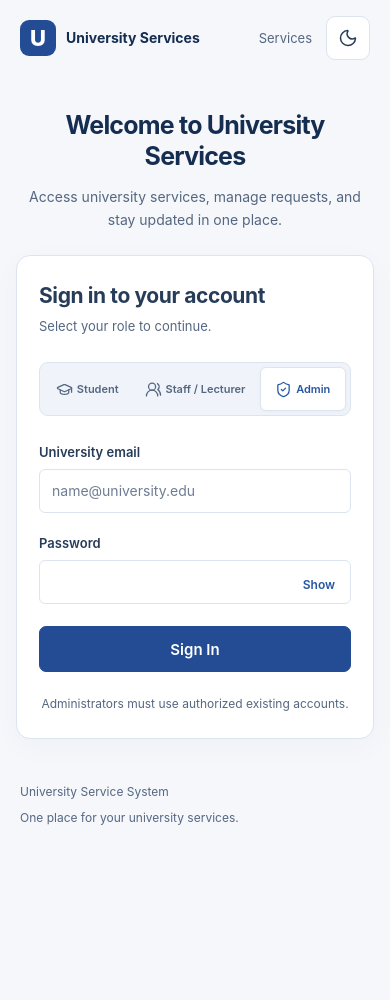
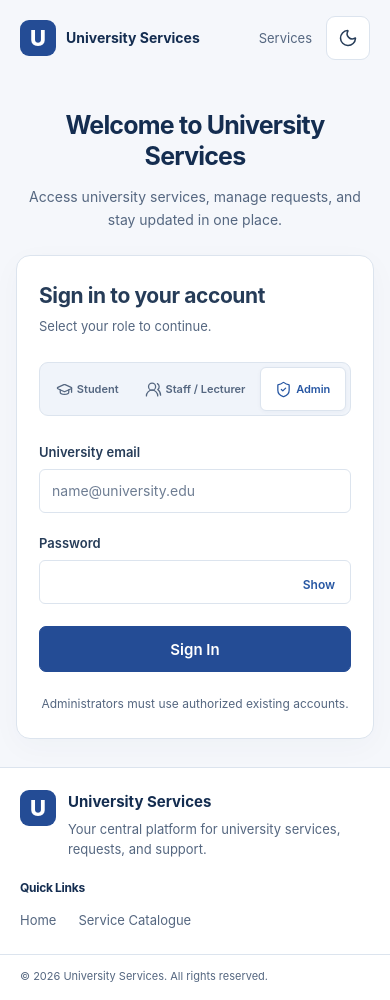
Before and after one commit to mohamadazeem/University-service-System, a React (Vite) app in the folder frontend/: page /admin/login in a window 390 px wide. Before the commit the page ends 844 px from the top, so only its background shows below. Built offline with nearby package versions, Linux system fonts and the light colour scheme; no server answers; a web font is replaced by a local one.

Commit message:
feat: implement site layout with footer component and responsive design adjustments

```diff
--- a/frontend/src/App.jsx
+++ b/frontend/src/App.jsx
@@ -1,6 +1,6 @@
 import { BrowserRouter, Routes, Route, Link, Navigate } from "react-router-dom";
 import AuthProvider from "./auth/AuthProvider";
-import Navbar from "./components/Navbar";
+import SiteLayout from "./components/SiteLayout";
 import ProtectedRoute from "./components/ProtectedRoute";
 import Home from "./pages/Home";
 import Login from "./pages/Login";
@@ -30,7 +30,7 @@ export default function App() {
   return (
     <BrowserRouter>
       <AuthProvider>
-        <Navbar />
+        <SiteLayout>
         <Routes>
           <Route path="/" element={<Home />} />
           <Route path="/login" element={<PortalSelection />} />
@@ -85,6 +85,7 @@ export default function App() {
             }
           />
         </Routes>
+        </SiteLayout>
       </AuthProvider>
     </BrowserRouter>
   );
--- /dev/null
+++ b/frontend/src/components/Footer.jsx
@@ -0,0 +1,11 @@
+import { Link } from "react-router-dom";
+
+export default function Footer() {
+  return <footer className="site-footer">
+    <div className="footer-main">
+      <div className="footer-brand"><span className="brand-mark" aria-hidden="true">U</span><div><strong>University Services</strong><p>Your central platform for university services, requests, and support.</p></div></div>
+      <nav aria-label="Footer navigation"><h2>Quick Links</h2><div><Link to="/">Home</Link><Link to="/services">Service Catalogue</Link></div></nav>
+    </div>
+    <div className="footer-copyright">© 2026 University Services. All rights reserved.</div>
+  </footer>;
+}
--- /dev/null
+++ b/frontend/src/components/SiteLayout.jsx
@@ -0,0 +1,11 @@
+import { useLocation } from "react-router-dom";
+import Navbar from "./Navbar";
+import Footer from "./Footer";
+
+export default function SiteLayout({ children }) {
+  const { pathname } = useLocation();
+  const publicEntry = ["/admin/login", "/staff/login", "/staff/register"].includes(pathname);
+  const workspace = !publicEntry && /^\/(admin|staff)(\/|$)/.test(pathname);
+  if (workspace) return <><Navbar />{children}</>;
+  return <div className="public-shell"><Navbar /><div className="public-content">{children}</div><Footer /></div>;
+}
--- a/frontend/src/main.jsx
+++ b/frontend/src/main.jsx
@@ -4,6 +4,7 @@ import { createRoot } from "react-dom/client";
 import App from "./App.jsx";
 import "./styles/global.css";
 import "./styles/theme.css";
+import "./styles/footer.css";
 
 createRoot(document.getElementById("root")).render(
   <StrictMode>
--- a/frontend/src/pages/Home.jsx
+++ b/frontend/src/pages/Home.jsx
@@ -55,10 +55,6 @@ export default function Home() {
         <div><h2>Need help getting started?</h2><p>Check the service catalogue for department information. For account access, contact your university's usual student support team.</p></div>
         <Link className="button-link secondary" to="/services">Find a service<Icon name="arrow" size={18} /></Link>
       </section>
-      <footer className="home-footer">
-        <div><strong>University Services</strong><p>One place for your university services and support.</p></div>
-        <nav aria-label="Footer navigation"><Link to="/services">Service catalogue</Link><Link to="/student/login">Student portal</Link><Link to="/admin/login">Admin portal</Link></nav>
-      </footer>
     </main>
   );
 }
--- a/frontend/src/pages/Login.jsx
+++ b/frontend/src/pages/Login.jsx
@@ -112,10 +112,6 @@ export default function Login() {
           </div>
         </section>
       </main>
-      <footer className="portal-footer">
-        <span>University Service System</span>
-        <span>One place for your university services.</span>
-      </footer>
     </div>
   );
 }
--- /dev/null
+++ b/frontend/src/styles/footer.css
@@ -0,0 +1,22 @@
+.public-shell { min-height: 100dvh; display: flex; flex-direction: column; }
+.public-content { flex: 1; display: flex; flex-direction: column; min-width: 0; }
+.public-content > .page, .public-content > .home { width: 100%; }
+.public-content > .portal-page, .public-content > .auth-page { min-height: 0; flex: 1; width: 100%; }
+.site-footer { flex-shrink: 0; background: var(--surface); color: var(--muted); border-top: 1px solid var(--border); }
+.footer-main, .footer-copyright { width: min(1300px, 100%); margin: 0 auto; padding-left: 28px; padding-right: 28px; }
+.footer-main { display: flex; align-items: flex-start; justify-content: space-between; gap: 32px; padding-top: 26px; padding-bottom: 24px; }
+.footer-brand { display: flex; align-items: flex-start; gap: 12px; min-width: 0; }
+.footer-brand .brand-mark { flex-shrink: 0; }
+.footer-brand strong { display: block; color: var(--heading); font-size: 15px; }
+.footer-brand p { max-width: 420px; margin: 6px 0 0; font-size: 13px; }
+.site-footer nav { flex-shrink: 0; }
+.site-footer h2 { margin: 0 0 8px; font-size: 12px; font-weight: 650; color: var(--heading); }
+.site-footer nav > div { display: flex; flex-wrap: wrap; gap: 8px 22px; }
+.site-footer a { display: inline-block; color: var(--muted); font-size: 13px; padding: 4px 0; border-radius: 2px; }
+.site-footer a:hover { color: var(--link); text-decoration: underline; }
+.site-footer a:focus-visible { outline: 3px solid var(--link); outline-offset: 4px; }
+.footer-copyright { border-top: 1px solid var(--border); padding-top: 13px; padding-bottom: 15px; font-size: 11px; }
+@media(max-width: 650px) {
+  .footer-main { flex-direction: column; gap: 20px; padding-top: 22px; padding-bottom: 20px; }
+  .footer-main, .footer-copyright { padding-left: 20px; padding-right: 20px; }
+}
--- a/frontend/src/styles/global.css
+++ b/frontend/src/styles/global.css
@@ -233,7 +233,7 @@ small {
 .home {
   max-width: 1240px;
   margin: auto;
-  padding: 40px 24px 70px;
+  padding: 40px 24px 32px;
 }
 .hero-buttons {
   display: flex;
@@ -297,12 +297,10 @@ small {
 .how-it-works li::before { content: counter(steps, decimal-leading-zero); position: absolute; left: 0; top: 0; background: var(--tint); color: #244c95; padding: 10px; border-radius: 50%; font-weight: 700; }
 .how-it-works h3 { margin: 0 0 6px; }
 .how-it-works p { color: var(--muted); }
-.home-support { display: flex; align-items: center; justify-content: space-between; gap: 28px; padding: 34px; border-radius: 16px; background: #152f55; color: #e5edfb; margin: 20px 0 42px; }
+.home-support { display: flex; align-items: center; justify-content: space-between; gap: 28px; padding: 34px; border-radius: 16px; background: #152f55; color: #e5edfb; margin: 20px 0 0; }
 .home-support h2 { color: #fff; margin-bottom: 10px; }
 .home-support p { max-width: 700px; margin: 0; }
 .home-support a { flex-shrink: 0; }
-.home-footer { display: flex; justify-content: space-between; gap: 28px; padding-top: 28px; border-top: 1px solid var(--border); color: var(--muted); }
-.home-footer nav { display: flex; flex-wrap: wrap; gap: 22px; }
 .support-record { padding: 24px 0; border-bottom: 1px solid var(--border); overflow-wrap: anywhere; }
 .support-record:last-child { border-bottom: 0; }
 .support-record .panel-heading { margin-bottom: 12px; }
@@ -315,7 +313,7 @@ small {
 .notification-unread { border-left: 3px solid var(--link); padding-left: 18px; }
 .badge-in, .badge-resolved { background: var(--success-bg); color: var(--success-text); }
 @media (max-width: 1000px) { .home-hero { gap: 28px; } .campus-visual img { height: 330px; } }
-@media (max-width: 700px) { .home-hero, .how-it-works { grid-template-columns: 1fr; gap: 28px; } .home-cards { grid-template-columns: 1fr; } .home-hero { padding: 28px 0 40px; } .campus-visual img { height: 240px; } .home-support, .home-footer { flex-direction: column; align-items: flex-start; } .home-support { padding: 24px; } .hero-buttons { flex-wrap: wrap; } .availability-row { align-items: flex-start; } }
+@media (max-width: 700px) { .home-hero, .how-it-works { grid-template-columns: 1fr; gap: 28px; } .home-cards { grid-template-columns: 1fr; } .home-hero { padding: 28px 0 40px; } .campus-visual img { height: 240px; } .home-support { flex-direction: column; align-items: flex-start; } .home-support { padding: 24px; } .hero-buttons { flex-wrap: wrap; } .availability-row { align-items: flex-start; } }
 @media (prefers-reduced-motion: reduce) { *, *::before, *::after { scroll-behavior: auto !important; animation: none !important; transition: none !important; } }
 
 .support-records, .panel:has(> .support-record), .panel:has(> .availability-row) { padding: 8px 24px; }
--- a/frontend/src/styles/login.css
+++ b/frontend/src/styles/login.css
@@ -4,7 +4,7 @@
   flex-direction: column;
   background: var(--canvas);
 }
-.portal-header, .portal-footer {
+.portal-header {
   display: flex;
   align-items: center;
   justify-content: space-between;
@@ -55,7 +55,6 @@
 .login-account-help .login-role-note { color: var(--muted); font-size: 12px; line-height: 1.6; }
 .login-account-help p + .login-role-note { margin-top: 10px; }
 .portal-login-card .notice { margin-top: 18px; margin-bottom: 18px; }
-.portal-footer { color: var(--muted); font-size: 11px; padding-top: 18px; padding-bottom: 20px; }
 .staff-registration-card label { margin-bottom: 7px; }
 .staff-registration-card input { margin-bottom: 18px; }
 .staff-registration-card .password-field { margin-bottom: 8px; }
@@ -73,7 +72,6 @@
   .portal-page .portal-login-card { padding: 26px 22px 24px; }
   .portal-login-card h2 { font-size: 21px; }
   .portal-login-card .login-role { font-size: 11px; gap: 4px; }
-  .portal-footer { padding: 16px 20px; flex-wrap: wrap; gap: 8px; }
 }
 @media (max-width: 360px) {
   .portal-page .portal-login-card { padding-left: 18px; padding-right: 18px; }
--- a/frontend/src/styles/theme.css
+++ b/frontend/src/styles/theme.css
@@ -76,7 +76,7 @@ th, .badge, .filters label, .metric-card small, .table-button, .quick-action p {
 td, .chart-legend li, .quick-action h3 { font-size: 13px; }
 .admin-sidebar nav a, .sidebar-bottom a, .collapse-toggle { font-size: 13px; }
 .profile-menu summary small, .trend-column small, .trend-column strong, .donut span { font-size: 12px; }
-.portal-footer, .admin-footer, .back-to-portals { font-size: 12px; }
+.admin-footer, .back-to-portals { font-size: 12px; }
 .portal-content { max-width: 920px; }
 .portal-option { box-shadow: 0 8px 28px #10294706; }
 .portal-option:hover, .portal-option:focus-within { transform: none; }
@@ -109,9 +109,6 @@ td, .chart-legend li, .quick-action h3 { font-size: 13px; }
 .home-cards h3 { font-size: 18px; }
 .home-cards a { display: inline-flex; align-items: center; gap: 6px; font-size: 14px; }
 .home-section { padding: 48px 0; }
-.home-footer { padding: 32px 0 0; align-items: flex-start; }
-.home-footer strong { color: var(--heading); }
-.home-footer p { margin-top: 8px; }
 .home-support p { color: #d2deef; }
 :root[data-theme="dark"] .portal-option-admin .portal-action { background: #244c95; border-color: #517fc9; }
 :root[data-theme="dark"] .portal-content > .eyebrow { color: var(--link); }
@@ -135,7 +132,6 @@ td, .chart-legend li, .quick-action h3 { font-size: 13px; }
 @media (max-width: 480px) {
   .home-cards { grid-template-columns: 1fr; }
   .portal-header-actions { gap: 12px; }
-  .home-footer nav { flex-direction: column; gap: 14px; }
 }
 @media (prefers-reduced-motion: reduce) {
   *, *::before, *::after { transition: none !important; animation: none !important; }
```
Also changed, not shown: 1 other file (tests, documents, lock files or other folders).
